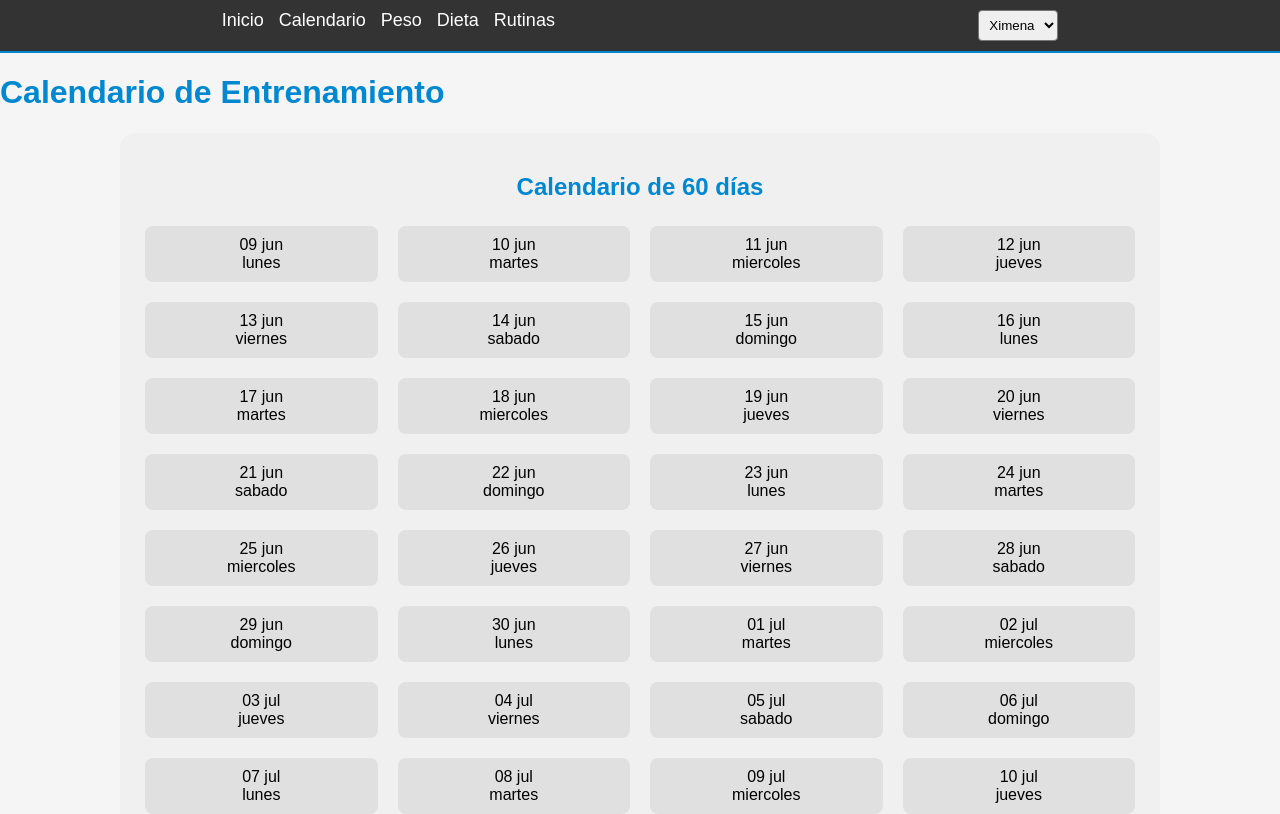
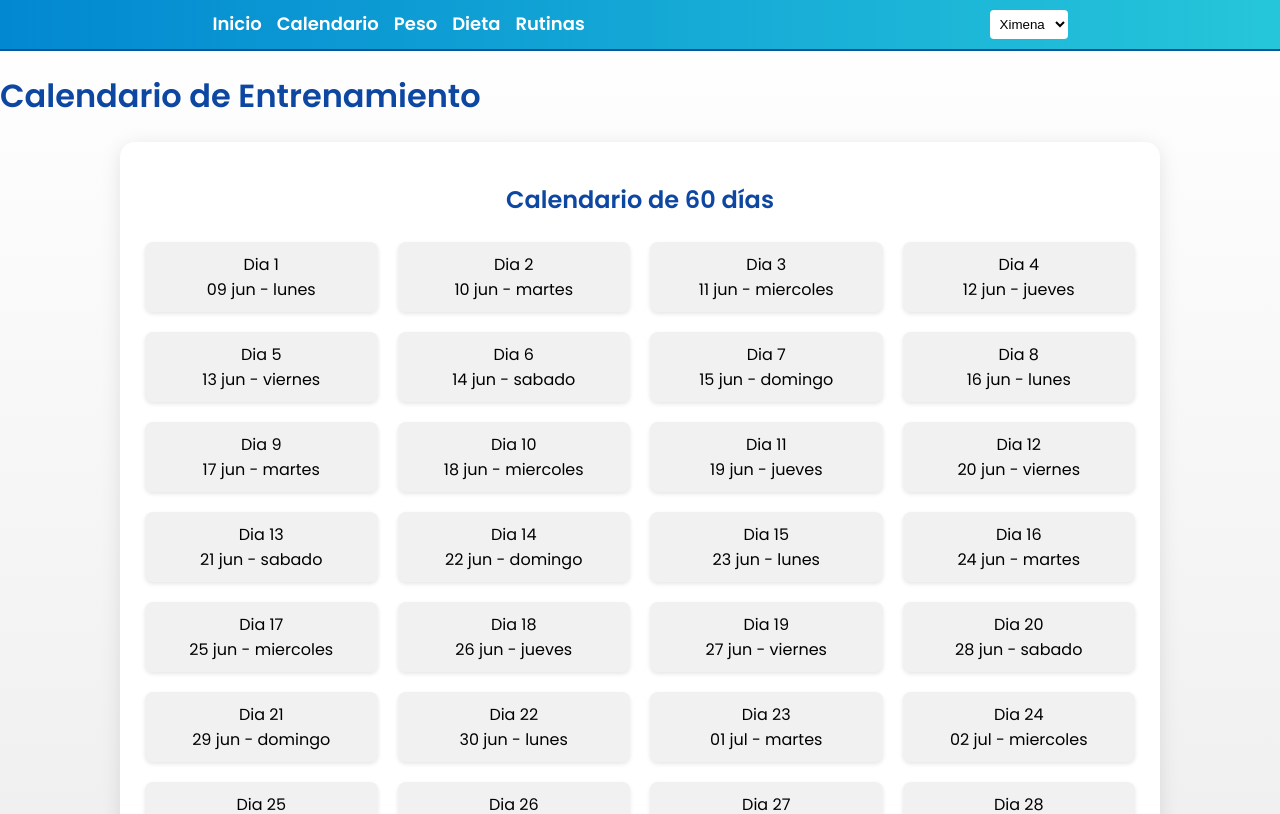
Before and after one commit to Jamon1405/Reto90Dias, a Next.js app: page /calendar in a window 1280 px wide. Shown: the top 814 px of the page. Built offline with nearby package versions, Linux system fonts and the light colour scheme.

Commit message:
Fix calendar state bug and polish design

```diff
--- a/src/app/globals.css
+++ b/src/app/globals.css
@@ -1,13 +1,14 @@
+@import url('https://fonts.googleapis.com/css2?family=Poppins:wght@400;600&display=swap');
 /* Estilos globales por defecto (para pantallas grandes) */
 body {
   margin: 0;
   padding: 0;
-  font-family: Arial, sans-serif;
-  background-color: #f5f5f5;
+  font-family: 'Poppins', sans-serif;
+  background: linear-gradient(to bottom, #ffffff, #e0e0e0);
 }
 
 h1, h2 {
-  color: #0288d1;
+  color: #0d47a1;
   font-size: 32px; /* Tamaño grande para pantallas grandes */
 }
 
@@ -16,6 +17,9 @@ h1, h2 {
   padding: 30px;
   margin: 0 auto;
   max-width: 900px; /* Para centrar y limitar el ancho en pantallas grandes */
+  background: #fff;
+  border-radius: 12px;
+  box-shadow: 0 4px 20px rgba(0, 0, 0, 0.1);
 }
 
 /* Media Queries para pantallas más pequeñas (móviles y tablets) */
@@ -30,6 +34,7 @@ h1, h2 {
 
   .container {
     padding: 15px;  /* Ajustar padding en pantallas más pequeñas */
+    border-radius: 8px;
   }
 
   /* Ajustar los inputs */
@@ -47,6 +52,7 @@ h1, h2 {
 
   .container {
     padding: 10px;
+    border-radius: 8px;
   }
 
   /* Ajustar aún más los inputs */
--- a/src/components/Calendar.js
+++ b/src/components/Calendar.js
@@ -8,15 +8,15 @@ const weekdays = ['domingo', 'lunes', 'martes', 'miercoles', 'jueves', 'viernes'
 const Calendar = () => {
   const user = useCurrentUser();
   const [selectedDay, setSelectedDay] = useState(null);
-  const [days, setDays] = useState(() =>
-    new Array(TOTAL_DAYS).fill({ completed: false })
-  );
+  const createEmptyDays = () =>
+    Array.from({ length: TOTAL_DAYS }, () => ({ completed: false }));
+  const [days, setDays] = useState(createEmptyDays());
   const [weeklyRoutines, setWeeklyRoutines] = useState({});
   const startDate = new Date(START_DATE);
 
   useEffect(() => {
     const savedDays = localStorage.getItem(`calendarDays_${user}`);
-    setDays(savedDays ? JSON.parse(savedDays) : new Array(TOTAL_DAYS).fill({ completed: false }));
+    setDays(savedDays ? JSON.parse(savedDays) : createEmptyDays());
     const routines = localStorage.getItem(`weeklyRoutines_${user}`);
     setWeeklyRoutines(routines ? JSON.parse(routines) : {});
   }, [user]);
@@ -41,11 +41,14 @@ const Calendar = () => {
         updated[selectedDay].completed = true;
         return updated;
       });
+      if (selectedDay === 29 || selectedDay === 59) {
+        alert('¡Recuerda actualizar tu peso y grasa corporal en la sección Peso!');
+      }
     }
   };
 
   const handleResetProgress = () => {
-    const reset = new Array(TOTAL_DAYS).fill({ completed: false });
+    const reset = createEmptyDays();
     setDays(reset);
     localStorage.removeItem(`calendarDays_${user}`);
     setSelectedDay(null);
@@ -76,9 +79,9 @@ const Calendar = () => {
               style={dayBoxStyle(day, selectedDay === index)}
               onClick={() => setSelectedDay(index)}
             >
-              {date.toLocaleDateString('es-ES', { day: '2-digit', month: 'short' })}
+              Dia {index + 1}
               <br />
-              {weekdays[date.getDay()]}
+              {date.toLocaleDateString('es-ES', { day: '2-digit', month: 'short' })} - {weekdays[date.getDay()]}
             </div>
           );
         })}
@@ -102,11 +105,12 @@ const Calendar = () => {
 
 const containerStyle = {
   padding: '20px',
-  backgroundColor: '#f0f0f0',
+  backgroundColor: '#ffffff',
   borderRadius: '15px',
   margin: 'auto',
   textAlign: 'center',
   maxWidth: '1000px',
+  boxShadow: '0 4px 20px rgba(0,0,0,0.1)',
 };
 
 const headerStyle = {
@@ -120,8 +124,8 @@ const dayBoxStyle = (day, selected) => ({
   margin: '5px',
   borderRadius: '8px',
   cursor: 'pointer',
-  backgroundColor: day.completed ? '#4caf50' : '#e0e0e0',
-  boxShadow: selected ? '0px 0px 15px rgba(0, 0, 0, 0.2)' : 'none',
+  backgroundColor: day.completed ? '#4caf50' : '#f1f1f1',
+  boxShadow: selected ? '0px 0px 15px rgba(0, 0, 0, 0.2)' : '0 2px 4px rgba(0,0,0,0.1)',
 });
 
 const buttonStyle = {
@@ -132,6 +136,7 @@ const buttonStyle = {
   border: 'none',
   cursor: 'pointer',
   margin: '10px 5px',
+  boxShadow: '0 2px 4px rgba(0,0,0,0.2)',
 };
 
 const gridStyle = {
--- a/src/components/Navigation.js
+++ b/src/components/Navigation.js
@@ -50,9 +50,9 @@ export default function Navigation() {
 const navStyle = {
   display: 'flex',
   justifyContent: 'space-around',
-  backgroundColor: '#333',
+  background: 'linear-gradient(90deg, #0288d1, #26c6da)',
   padding: '10px',
-  borderBottom: '2px solid #0288d1',
+  borderBottom: '2px solid #01579b',
   marginBottom: '20px',
 };
 
@@ -62,9 +62,12 @@ const linkStyle = {
   textDecoration: 'none',
   fontSize: '18px',
   cursor: 'pointer',
+  fontWeight: 600,
 };
 
 const selectStyle = {
   padding: '6px',
   borderRadius: '4px',
+  border: 'none',
+  backgroundColor: '#fff',
 };
```
